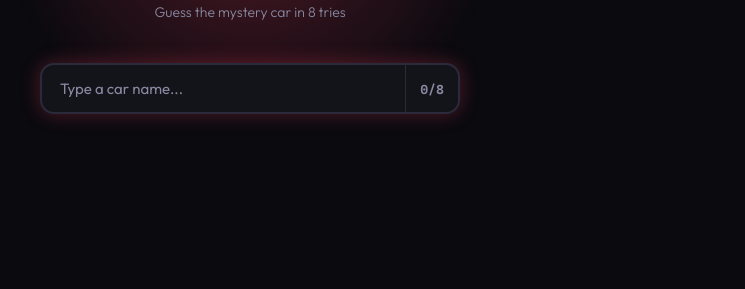
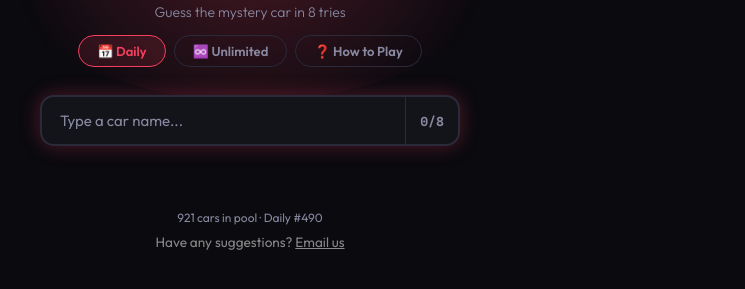
Before and after one commit to OwenSemp/Throttle, a plain HTML site: page index.html in a window 1280 px wide. Shown: the part 99-388 px from the top of the page, without its empty margins (390-1135 px from the left). Drawn offline with nearby package versions, Linux system fonts and the light colour scheme.

Commit message:
Update index.html

```diff
--- a/index.html
+++ b/index.html
@@ -256,7 +256,7 @@
   <div class="gameover" id="gameover"></div>
   <div class="footer" id="footer"></div>
 </div>
-<script src="car_database.js"></script>
+<script src="cars.js"></script>
 <script>
 
 // ═══════════════════════════════════════════════════════════════════════════════
```
